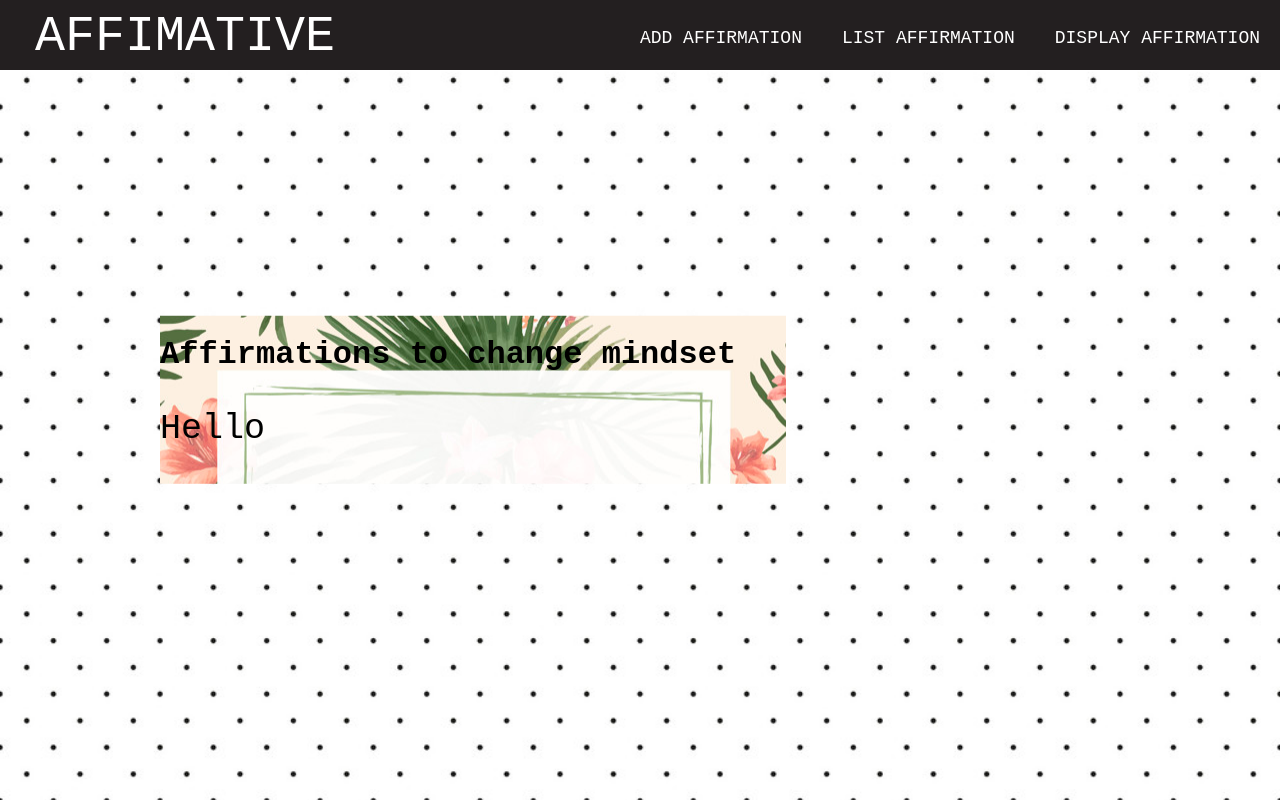
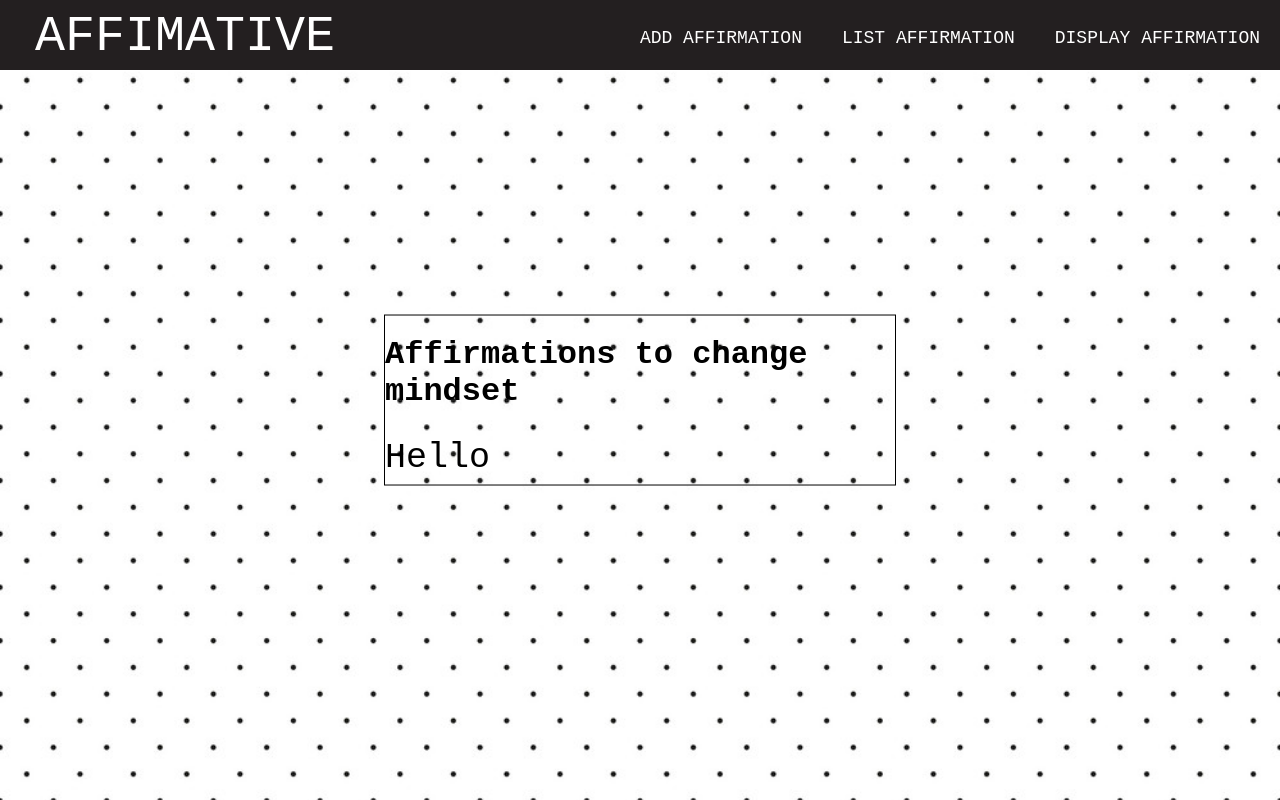
Before and after one commit to usaiyed27/affirmative, a React (Create React App) app: page / in a window 1280 px wide. Both pictures are taken after a click on the element "DISPLAY AFFIRMATION". Built offline with nearby package versions, Linux system fonts and the light colour scheme.

Commit message:
image removed

```diff
--- a/src/components/DisplayAffirmation/DisplayAffirmation.css
+++ b/src/components/DisplayAffirmation/DisplayAffirmation.css
@@ -1,5 +1,5 @@
 .display-affirmation{
-	background: url('./pic-frame.jpg') no-repeat;
+	/*//background: url('./pic-frame.jpg') no-repeat;*/
 	margin: auto;
 	/*//background: linear-gradient(0deg, rgba(34,193,195,1) 19%, rgba(243,45,253,1) 60%);*/
 	/*background: linear-gradient(0deg, rgba(126,189,194,1) 32%, rgba(187,68,48,1) 91%);*/
--- a/src/components/DisplayAffirmation/DisplayAffirmation.js
+++ b/src/components/DisplayAffirmation/DisplayAffirmation.js
@@ -4,14 +4,16 @@ import './DisplayAffirmation.css'
 function DisplayAffirmation({displayAffirm}){
 	return(
 		<div className = 'container display-affirmation'>
+			<article className='center mw5 mw6-ns hidden ba mv4'>
 			<h1 className="">Affirmations to change mindset</h1>
 		  		<div className="">
 		    		<p
-		    		className=""
+		    		className="f6 f5-ns lh-copy measure mv0"
 		    		id = 'affirmations'>
 		     			{displayAffirm}
 		    		</p>
 		  		</div>
+		  	</article>
 		</div>
 
 	)
```
